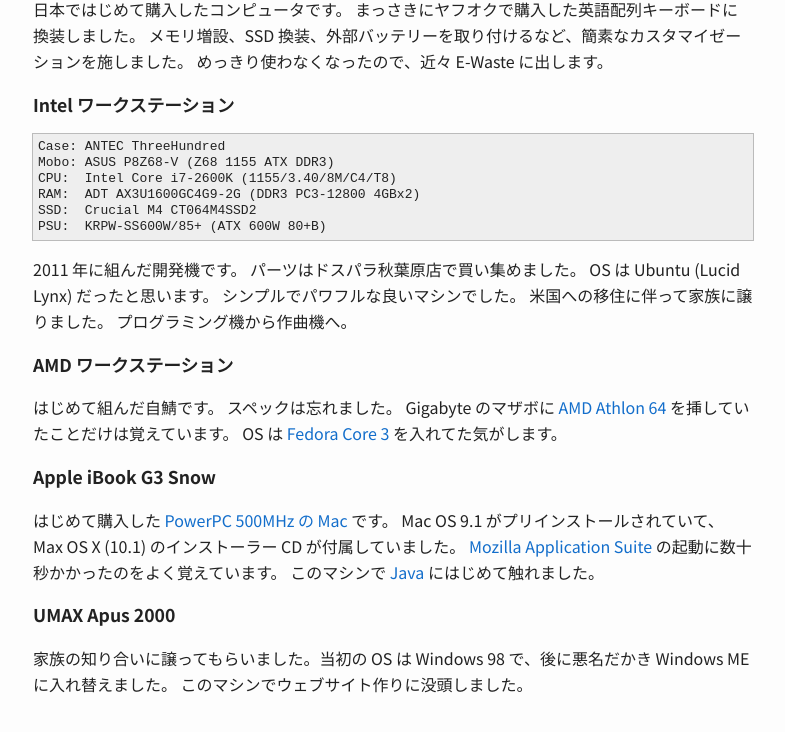
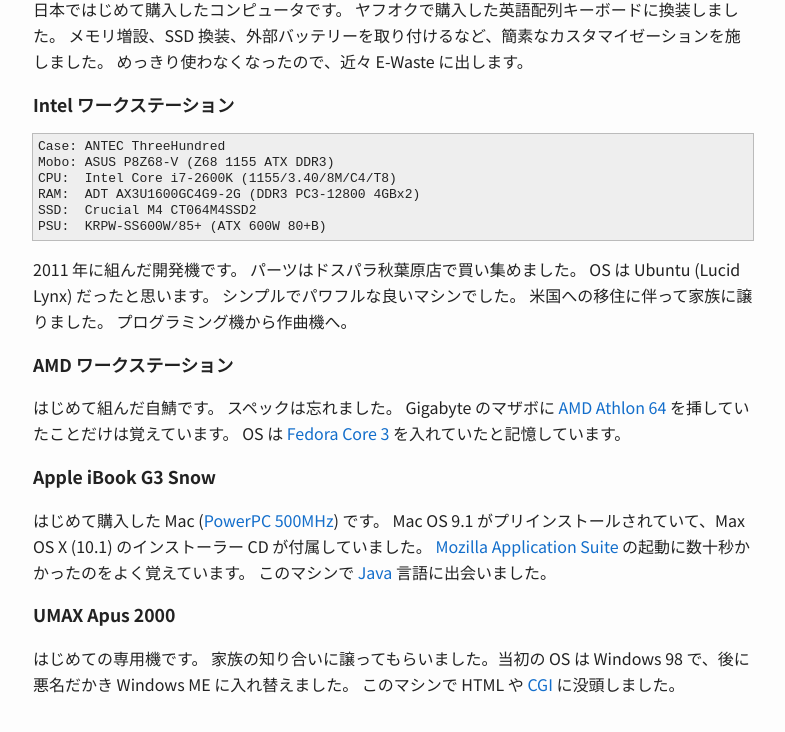
Before and after one commit to toru/ep.torumk.com, a Jekyll site: the page built from _pages/gear.md, in a window 1280 px wide and 1400 px high, scrolled down 1557 px. Shown: the part 663-1395 px from the top of the window, without its empty margins (247-1032 px from the left). Built offline with Jekyll 4.4.1, drawn with Linux system fonts in a browser that asks for light colours; some of the changed text lies outside the part shown.

Commit message:
pages/gear: simplify the expressions

```diff
--- a/_pages/gear.md
+++ b/_pages/gear.md
@@ -8,7 +8,7 @@
 成り行きで [Macintosh](https://ja.wikipedia.org/wiki/Macintosh) を長年つかい続けています。
 [Apple](https://ja.wikipedia.org/wiki/%E3%82%A2%E3%83%83%E3%83%97%E3%83%AB_(%E4%BC%81%E6%A5%AD)) とは[不思議な関係](https://twitter.com/tmaesaka/status/162135456581033984)です。
 手元の計算資源が足りないときは [Google Cloud Platform](https://ja.wikipedia.org/wiki/Google_Cloud_Platform) を利用しています。
-Shell は [oh-my-zsh](https://ohmyz.sh/) に影響されて [Zsh](https://ja.wikipedia.org/wiki/Z_Shell) を使い続けていましたが、最近はこだわりが減ってミニマルな設定の [Bash](https://ja.wikipedia.org/wiki/Bash) にもどってきました。
+Shell は [oh-my-zsh](https://ohmyz.sh/) の影響で [Zsh](https://ja.wikipedia.org/wiki/Z_Shell) を使い続けていましたが、最近はこだわりが減ってミニマルな設定の [Bash](https://ja.wikipedia.org/wiki/Bash) に回帰しました。
 
 ## 現役のハードウェア
 
@@ -36,9 +36,10 @@
 GPU: Intel Iris Pro 1536MB
 </pre>
 
-Fastly 社の福利厚生でもらいました。
+<a href="/t/fastly">Fastly</a> 社の福利厚生でもらいました。
 mStand の上から常に外部ディスプレイに繋いで、デスクトップとして使っています。
-[バッテリーの加熱問題](https://www.theverge.com/2019/6/20/18693136/apple-recall-2015-15-inch-macbook-pro-battery-overheat-fire-risk-safety)によって Apple に[自主回収された](/apple-battery-recall-visit)マシンですが、この世代の MacBook Pro は名作だと思います。
+[バッテリーの加熱問題](https://www.theverge.com/2019/6/20/18693136/apple-recall-2015-15-inch-macbook-pro-battery-overheat-fire-risk-safety)によって Apple に[自主回収](/apple-battery-recall-visit)されました。
+この世代の MacBook Pro は名作だと思います。
 
 ### MacBook Air (11-inch, Mid 2012)
 
@@ -51,8 +52,8 @@
 Graphics: Intel HD Graphics 4000 1536MB
 </pre>
 
-年季が入ってきましたが、まだまだ現役で使っています。
-このマシンのおかげで今の自分があると言っても過言ではないほど使い倒しました。
+年季が入ってきましたが、まだまだ現役で使い倒しています。
+このマシンのおかげで今の自分があると言っても過言ではありません。
 使わなくなったら娘に譲る予定です。
 
 ### ThinkPad X240
@@ -69,7 +70,7 @@
 ![x61]({{ site.image_store }}6ad6728b.jpg)
 
 日本ではじめて購入したコンピュータです。
-まっさきにヤフオクで購入した英語配列キーボードに換装しました。
+ヤフオクで購入した英語配列キーボードに換装しました。
 メモリ増設、SSD 換装、外部バッテリーを取り付けるなど、簡素なカスタマイゼーションを施しました。
 めっきり使わなくなったので、近々 E-Waste に出します。
 
@@ -96,16 +97,17 @@
 はじめて組んだ自鯖です。
 スペックは忘れました。
 Gigabyte のマザボに [AMD Athlon 64](https://en.wikipedia.org/wiki/Athlon_64) を挿していたことだけは覚えています。
-OS は [Fedora Core 3](https://fedoraproject.org/wiki/Releases/HistoricalSchedules#Fedora_Core_3_.28Codename:_Heidelberg.29) を入れてた気がします。
+OS は [Fedora Core 3](https://fedoraproject.org/wiki/Releases/HistoricalSchedules#Fedora_Core_3_.28Codename:_Heidelberg.29) を入れていたと記憶しています。
 
 ### Apple iBook G3 Snow
 
-はじめて購入した [PowerPC 500MHz の Mac](https://en.wikipedia.org/wiki/IBook#iBook_G3_Dual_USB_(%22Snow%22)) です。
+はじめて購入した Mac ([PowerPC 500MHz](https://en.wikipedia.org/wiki/IBook#iBook_G3_Dual_USB_(%22Snow%22))) です。
 Mac OS 9.1 がプリインストールされていて、Max OS X (10.1) のインストーラー CD が付属していました。
 [Mozilla Application Suite](https://ja.wikipedia.org/wiki/Mozilla_Application_Suite) の起動に数十秒かかったのをよく覚えています。
-このマシンで [Java](https://ja.wikipedia.org/wiki/Java) にはじめて触れました。
+このマシンで [Java](https://ja.wikipedia.org/wiki/Java) 言語に出会いました。
 
 ### UMAX Apus 2000
 
+はじめての専用機です。
 家族の知り合いに譲ってもらいました。当初の OS は Windows 98 で、後に悪名だかき Windows ME に入れ替えました。
-このマシンでウェブサイト作りに没頭しました。
+このマシンで HTML や <a href="https://ja.wikipedia.org/wiki/Common_Gateway_Interface">CGI</a> に没頭しました。
```
